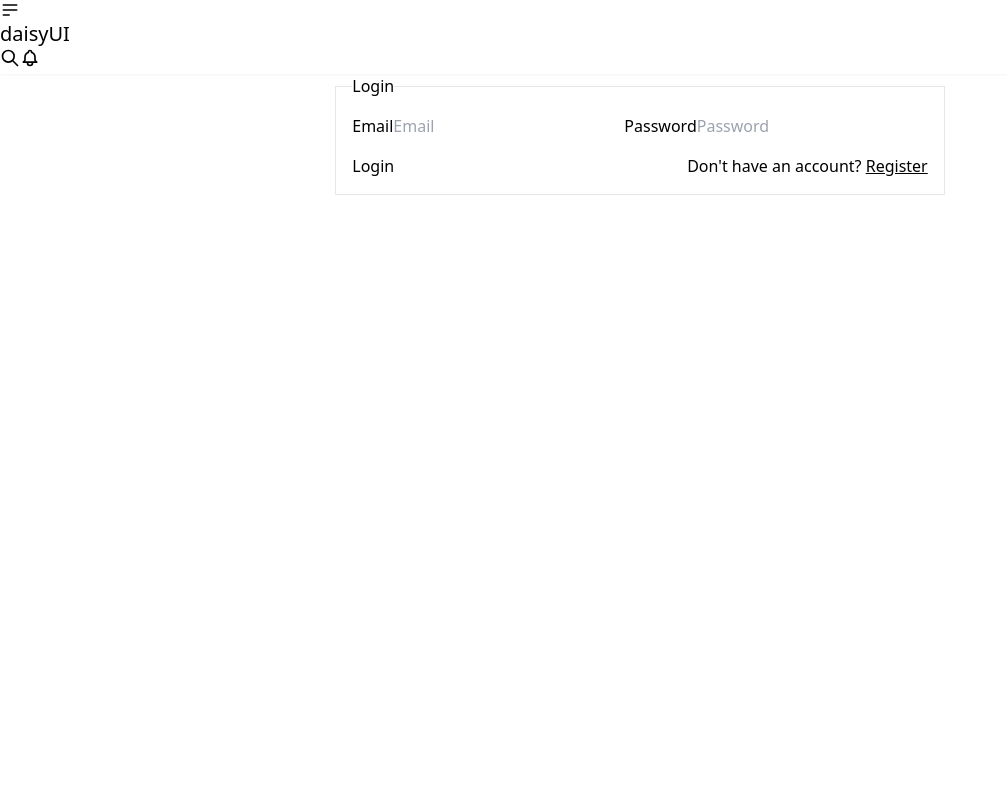
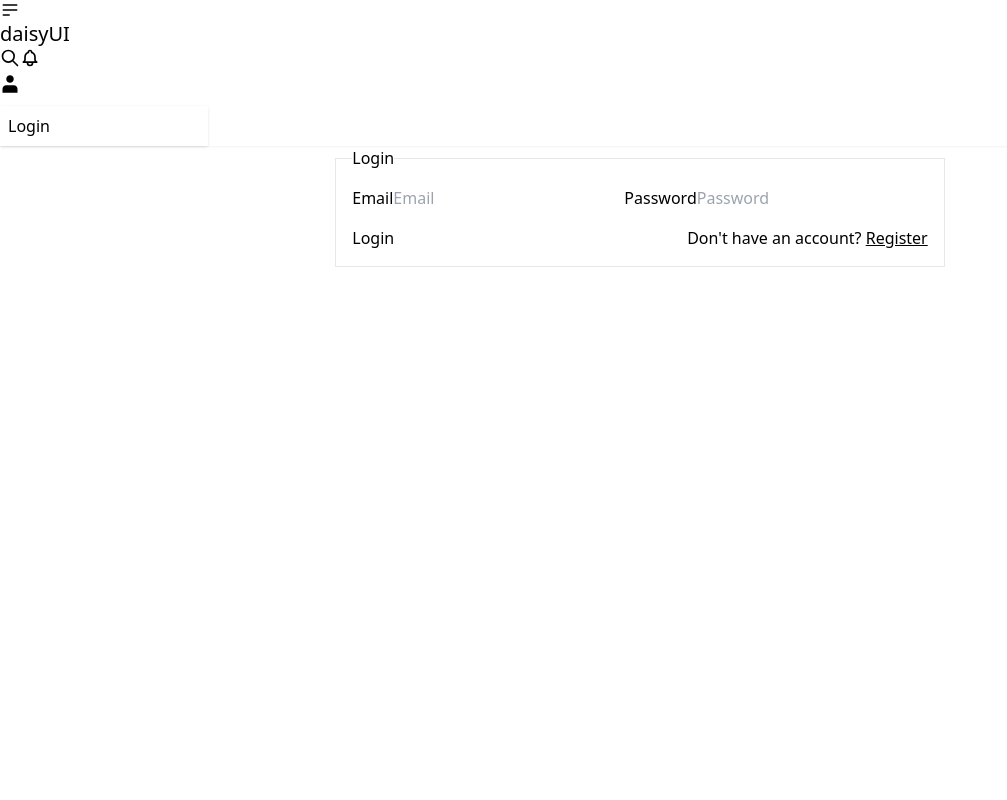
Before and after one commit to mihai-stoenica/learning_app_frontend, a React (Vite) app: page /login in a window 1280 px wide. Shown: the top 800 px of the page, without its empty margins (0-1007 px from the left). Built offline with nearby package versions, Linux system fonts and the light colour scheme; no server answers.

Commit message:
added user dropdown in navbar

```diff
--- a/src/components/Layout/Navbar.tsx
+++ b/src/components/Layout/Navbar.tsx
@@ -77,16 +77,60 @@ const Navbar: React.FC<NavbarProps> = ({ toggleDrawer }) => {
               <span className="badge badge-xs badge-primary indicator-item"></span>
             </div>
           </button>
+          {/*<-------------->*/}
+          <div className="dropdown dropdown-end">
+            <div
+              tabIndex={0}
+              role="button"
+              className="btn btn-ghost btn-circle avatar "
+            >
+              <div className=" rounded-full">
+                <svg
+                  className="h-5 w-5"
+                  viewBox="0 0 16 16"
+                  fill="none"
+                  xmlns="http://www.w3.org/2000/svg"
+                >
+                  <g id="SVGRepo_bgCarrier" stroke-width="0"></g>
+                  <g
+                    id="SVGRepo_tracerCarrier"
+                    stroke-linecap="round"
+                    stroke-linejoin="round"
+                  ></g>
+                  <g id="SVGRepo_iconCarrier">
+                    {" "}
+                    <path
+                      d="M8 7C9.65685 7 11 5.65685 11 4C11 2.34315 9.65685 1 8 1C6.34315 1 5 2.34315 5 4C5 5.65685 6.34315 7 8 7Z"
+                      fill="#000000"
+                    ></path>{" "}
+                    <path
+                      d="M14 12C14 10.3431 12.6569 9 11 9H5C3.34315 9 2 10.3431 2 12V15H14V12Z"
+                      fill="#000000"
+                    ></path>{" "}
+                  </g>
+                </svg>
+              </div>
+            </div>
+            <ul
+              tabIndex={0}
+              className="menu menu-sm dropdown-content bg-base-100 rounded-box z-1 mt-3 w-52 p-2 shadow"
+            >
+              <li>
                 {user ? (
                   <button
-              className="btn btn-ghost  p-2"
+                    className="btn-xs btn-ghost hover:bg-error"
                     onClick={() => logout(setUser)}
                   >
                     Logout
                   </button>
                 ) : (
-            <></>
+                  <a href={"/login"}>Login</a>
                 )}
+              </li>
+            </ul>
+          </div>
+          {/*<-------------->*/}
+          {/**/}
         </div>
       </div>
     </>
```
Lines whose indentation alone changed are shown as unchanged.
